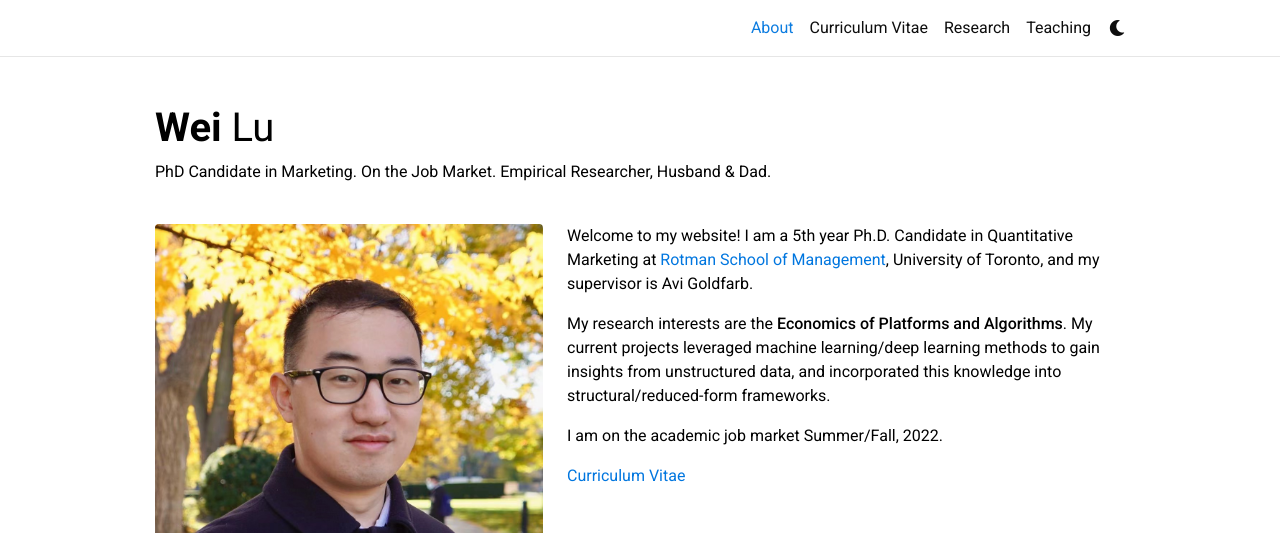
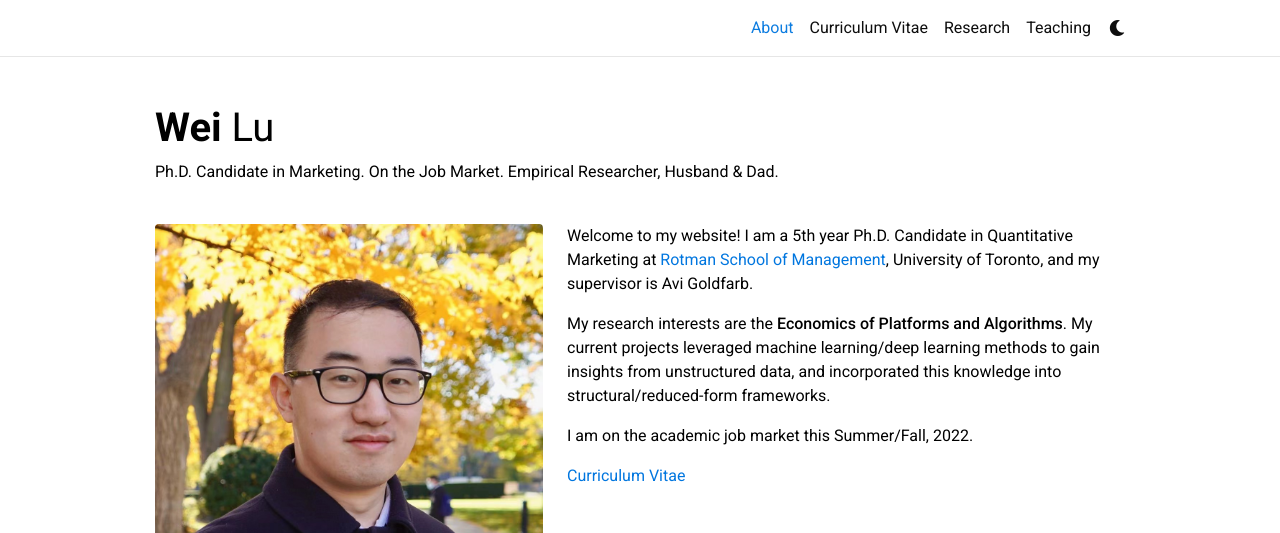
Before and after one commit to weilu-mkt/weilu-mkt.github.io, a Jekyll site: the page built from _pages/about.md, in a window 1280 px wide. Shown: the top 533 px of the page. Built offline with Jekyll 4.4.1, drawn with Linux system fonts in a browser that asks for light colours; full-size pictures stand in for the smaller copies a plugin makes; comment, search, counter and statistics services are not loaded; a style sheet for code colours, icons or effects is not loaded.

Commit message:
Update about.md

```diff
--- a/_pages/about.md
+++ b/_pages/about.md
@@ -2,7 +2,7 @@
 layout: about
 title: About
 permalink: /
-subtitle: PhD Candidate in Marketing. On the Job Market. Empirical Researcher, Husband & Dad.
+subtitle: Ph.D. Candidate in Marketing. On the Job Market. Empirical Researcher, Husband & Dad.
 
 profile:
   align: left
@@ -22,6 +22,6 @@ Welcome to my website! I am a 5th year Ph.D. Candidate in Quantitative Marketing
 
 My research interests are the **Economics of Platforms and Algorithms**. My current projects leveraged machine learning/deep learning methods to gain insights from unstructured data, and incorporated this knowledge into structural/reduced-form frameworks.
 
-I am on the academic job market Summer/Fall, 2022.
+I am on the academic job market this Summer/Fall, 2022.
 
 [Curriculum Vitae](/assets/pdf/CV_Wei_Lu20220630.pdf)
```
